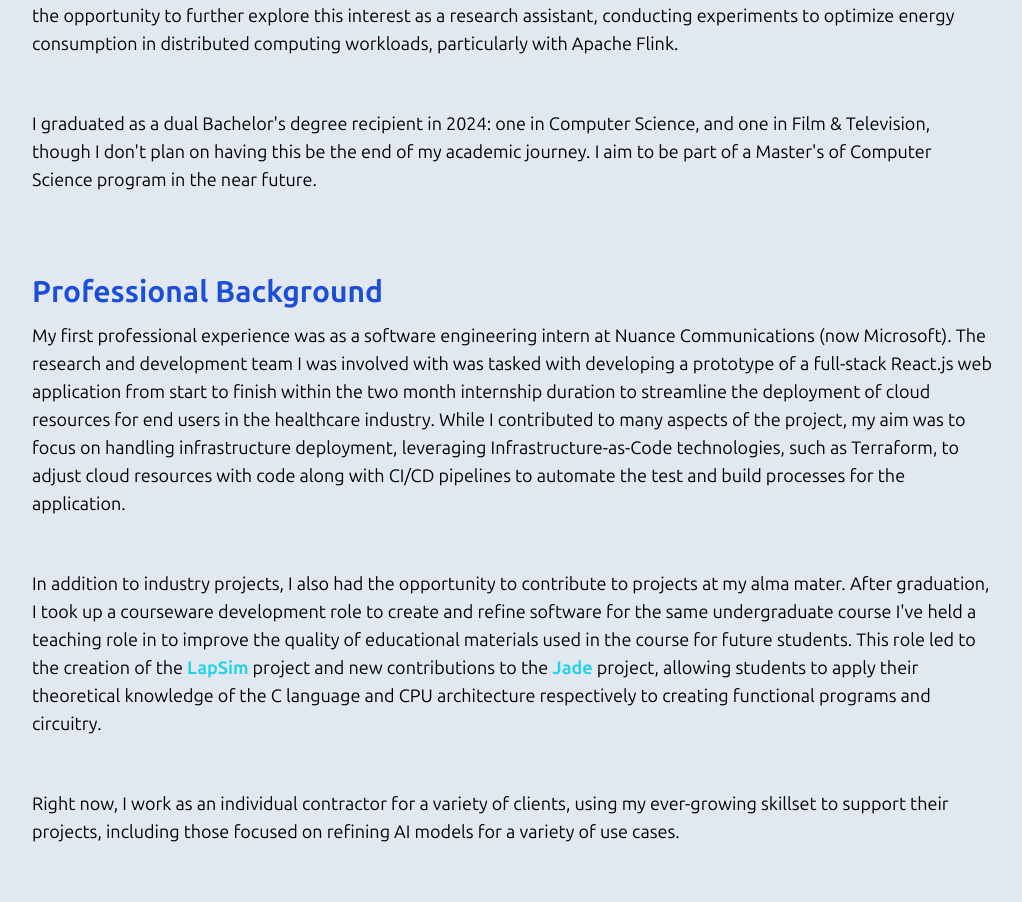
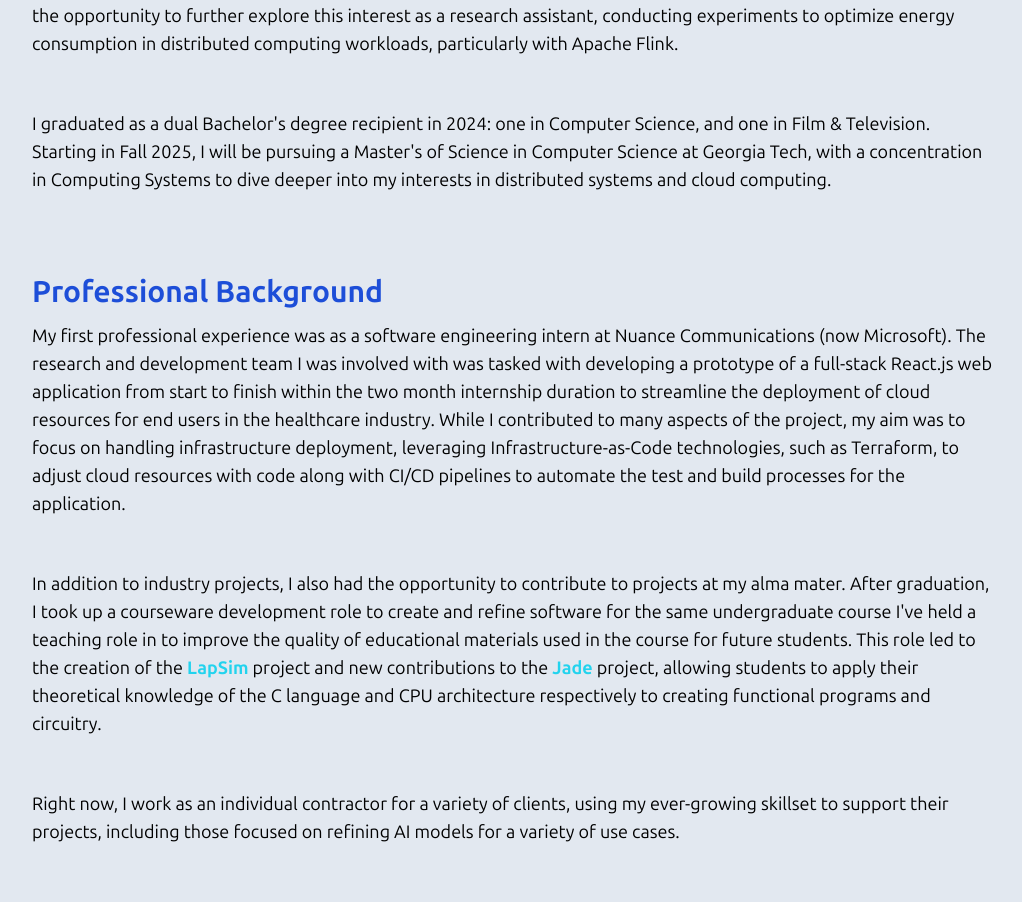
Before and after one commit to jakegustin/personal-website, a Vue app: page /about in a window 1280 px wide. Shown: the part 810-1712 px from the top of the page, without its empty margins (128-1150 px from the left). Built offline with nearby package versions, Linux system fonts and the light colour scheme.

Commit message:
selected ms college

```diff
--- a/src/components/Home/Hero.vue
+++ b/src/components/Home/Hero.vue
@@ -66,7 +66,7 @@ export default {
 
             <!-- Intro Paragraph & Resume Button -->
             <div :class="firstVisit && !visibleTitle[3] ? 'opacity-0' : 'opacity-100'" class="flex flex-col items-center gap-y-10 transition-opacity duration-1000 ease-in-out">
-                <p class="text-xl max-w-prose">I am a recent graduate of Boston University's Dual Degree program, majoring in Computer Science along with Film & Television. I've leveraged my unique skillset to develop a variety of high quality software products, ranging from interactive user experiences to efficient, low-level systems code. I am currently seeking admission into a Master's of Computer Science program for the upcoming 2025-2026 academic year.</p>
+                <p class="text-xl max-w-prose">I am an incoming student at Georgia Tech, pursuing a Master of Science in Computer Science with a concentration of computing systems. I am a recent graduate of Boston University's Dual Degree program, majoring in Computer Science along with Film & Television. I've leveraged my unique skillset to develop a variety of high quality software products, ranging from interactive user experiences to efficient, low-level systems code. I am currently seeking admission into a Master's of Computer Science program for the upcoming 2025-2026 academic year.</p>
                 <div class="w-100">
                     <ExternalLinkButton :disabled="firstVisit && !visibleTitle[3]" link='/Jake Gustin - Resume - CS.pdf' h="20">See My Resume</ExternalLinkButton>
                 </div>
--- a/src/views/About.vue
+++ b/src/views/About.vue
@@ -43,8 +43,8 @@ import ContactFooter from '../components/ContactFooter.vue';
                     </p>
                     <br/>
                     <p>
-                        I graduated as a dual Bachelor's degree recipient in 2024: one in Computer Science, and one in Film & Television, though I don't
-                        plan on having this be the end of my academic journey. I aim to be part of a Master's of Computer Science program in the near future.
+                        I graduated as a dual Bachelor's degree recipient in 2024: one in Computer Science, and one in Film & Television. Starting in Fall 2025,
+                        I will be pursuing a Master's of Science in Computer Science at Georgia Tech, with a concentration in Computing Systems to dive deeper into my interests in distributed systems and cloud computing.
                     </p>
                 </div>
 
```
